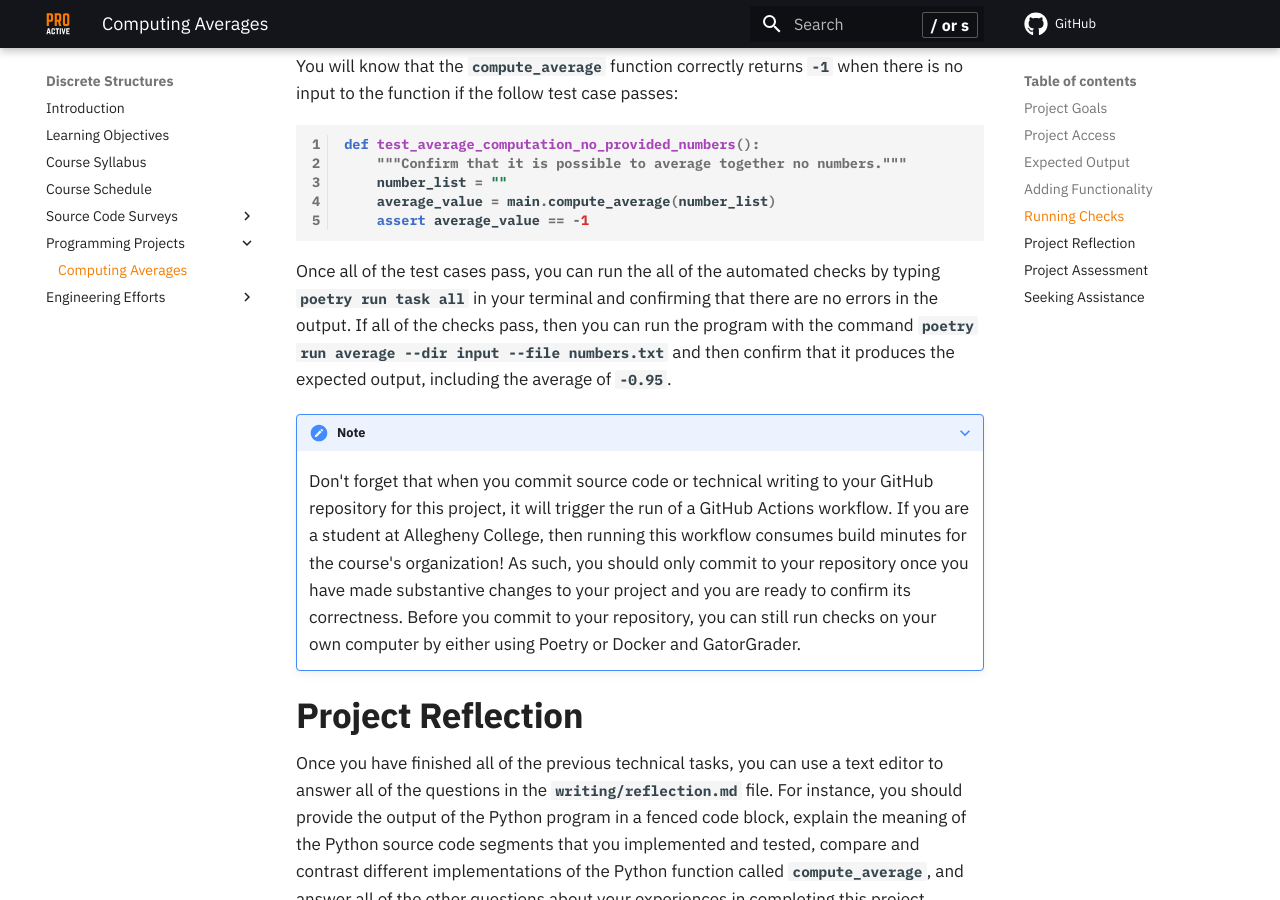
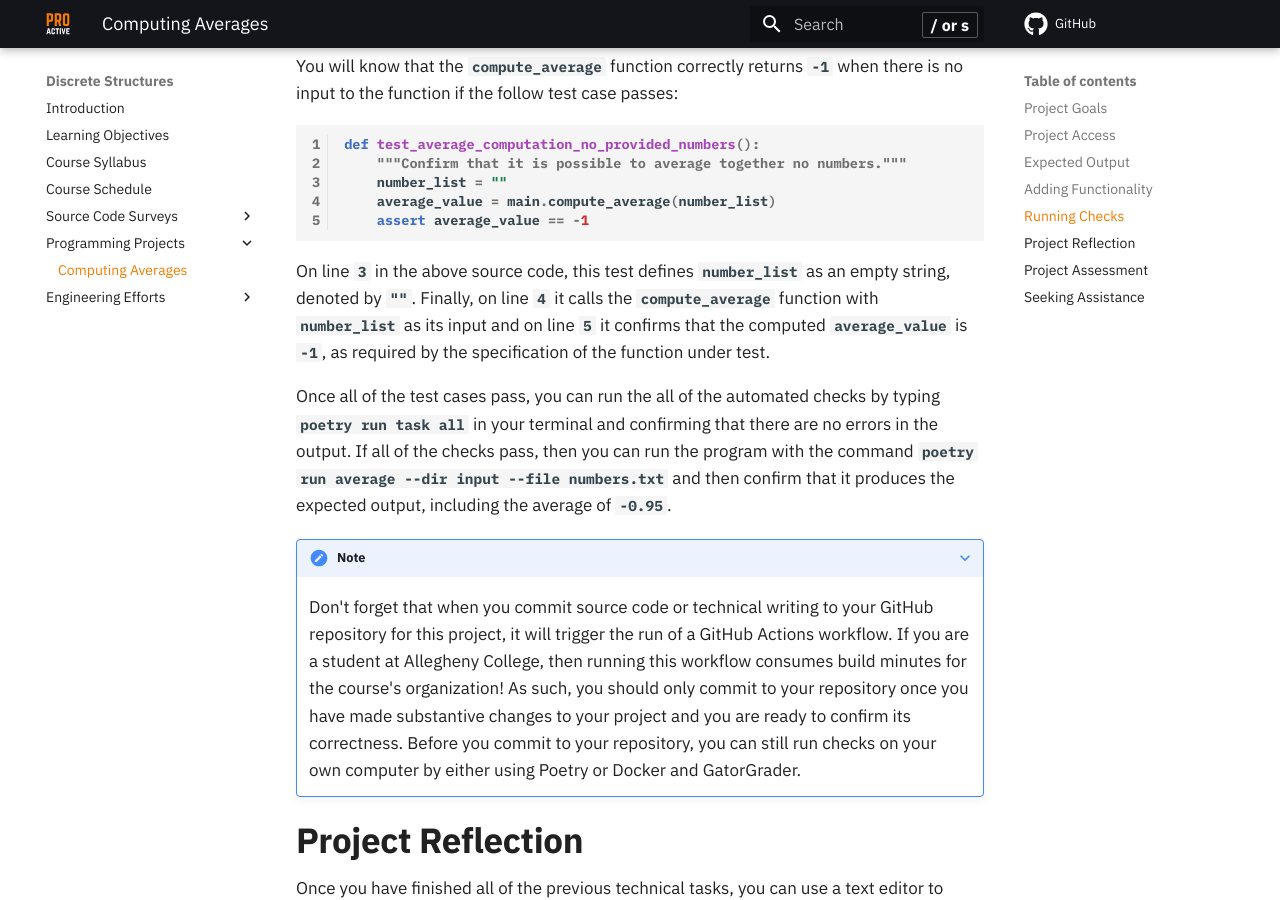
Before and after one commit to ProactiveProgrammers/www.proactiveprogrammers.com, an MkDocs documentation site: the page built from docs/discrete-structures/programming-projects/average-computation.md, in a window 1280 px wide and 900 px high, scrolled down 4212 px. Built offline with MkDocs 1.6.1 and Material for MkDocs 9.7.7, drawn with Linux system fonts in a browser that asks for light colours; comment, search, counter and statistics services are not loaded.

Commit message:
feat: Add more line number descriptions in average-computation.

````diff
--- a/docs/discrete-structures/programming-projects/average-computation.md
+++ b/docs/discrete-structures/programming-projects/average-computation.md
@@ -208,6 +208,12 @@ def test_average_computation_no_provided_numbers():
     assert average_value == -1
 ```
 
+On line `3` in the above source code, this test defines `number_list` as an
+empty string, denoted by `""`. Finally, on line `4` it calls the
+`compute_average` function with `number_list` as its input and on line `5` it
+confirms that the computed `average_value` is `-1`, as required by the
+specification of the function under test.
+
 Once all of the test cases pass, you can run the all of the automated checks by
 typing `poetry run task all` in your terminal and confirming that there are no
 errors in the output. If all of the checks pass, then you can run the program
````
